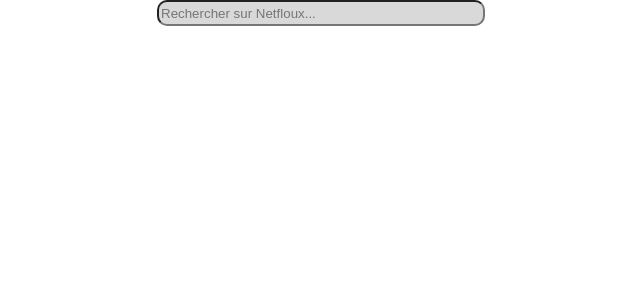
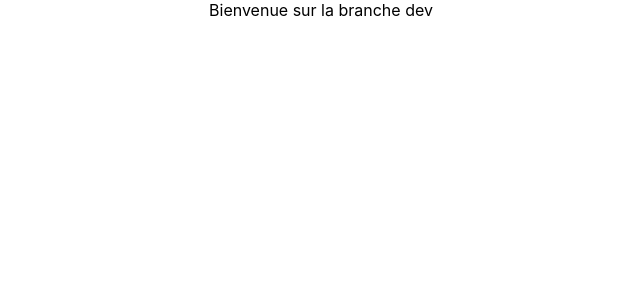
Before and after one commit to BenjaminBrugghe/Netfloux, a React (Create React App) app in the folder projet-netfloux/: page / in a window 1280 px wide. Shown: the top 300 px of the page, without its empty margins (319-959 px from the left). Built offline with nearby package versions, Linux system fonts and the light colour scheme.

Commit message:
fix: App.js

```diff
--- a/projet-netfloux/src/App.js
+++ b/projet-netfloux/src/App.js
@@ -1,9 +1,8 @@
 import "./App.css";
-import Searchbar from "./components/Searchbar";
 
 function App() {
   return <div className="App">
-    <Searchbar />
+    Bienvenue sur la branche dev
   </div>;
 }
 
```
